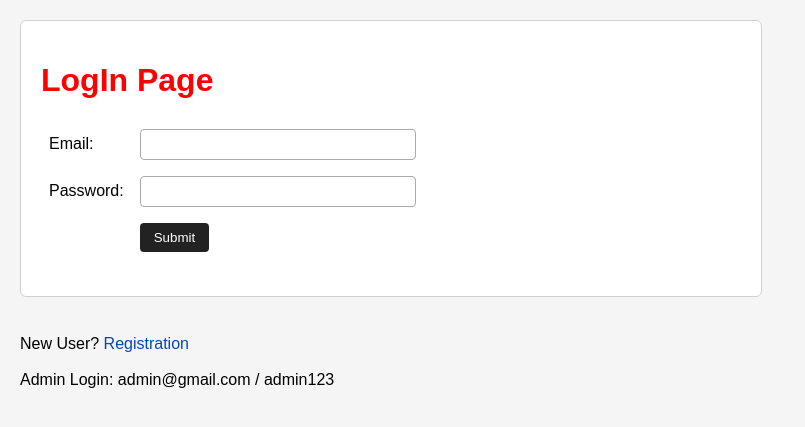
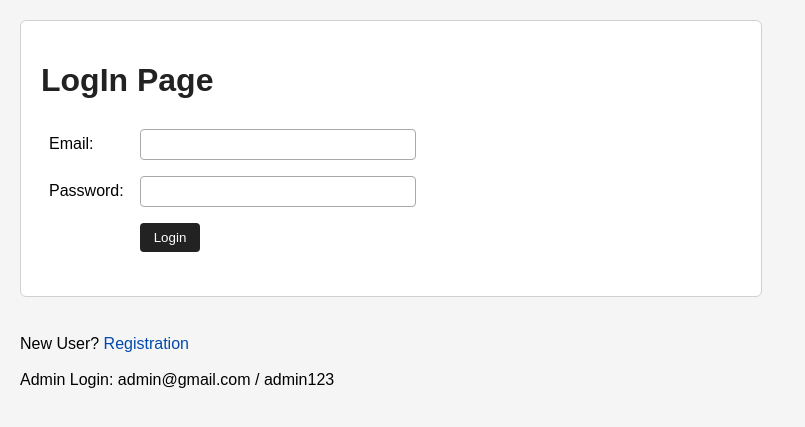
Before and after one commit to Noobie33/WebTechProject_G9, a PHP site: page /View/Login.php in a window 1280 px wide. Shown: the top 427 px of the page, without its empty margins (0-805 px from the left). Run offline with PHP 8.4, Linux system fonts and the light colour scheme.

Commit message:
update button labels for login and registration forms

```diff
--- a/View/Login.php
+++ b/View/Login.php
@@ -9,7 +9,7 @@ include "../Controller/loginvalidation.php";
     <body>
         <form method ='post' action ="Login.php">
             <?php
-            echo "<h1 style='color: red'>LogIn Page</h1>";
+            echo "<h1>LogIn Page</h1>";
             if(isset($_SESSION["success"]))
                 {
                     echo "<span class='message'>".$_SESSION["success"]."</span><br><br>";
@@ -28,7 +28,7 @@ include "../Controller/loginvalidation.php";
                 <tr>
                     <td> </td>
                     <td>
-                        <input type ="submit"/>
+                        <input type ="submit" value="Login"/>
                     </td>
                 </tr>
                 <tr>
--- a/View/Registration.php
+++ b/View/Registration.php
@@ -38,7 +38,7 @@ echo "<h1>Registration Page </h1> <br>";
                 </tr>
                 <tr>
                     <td> </td>
-                    <td> <input type ="submit" id="submitbutton" name = "submit"> </td>
+                    <td> <input type ="submit" id="submitbutton" name = "submit" value="Register"> </td>
                 </tr>
                 <tr>
                     <td colspan="2"> <span class="message"><?php echo $message; ?></span> </td>
```
